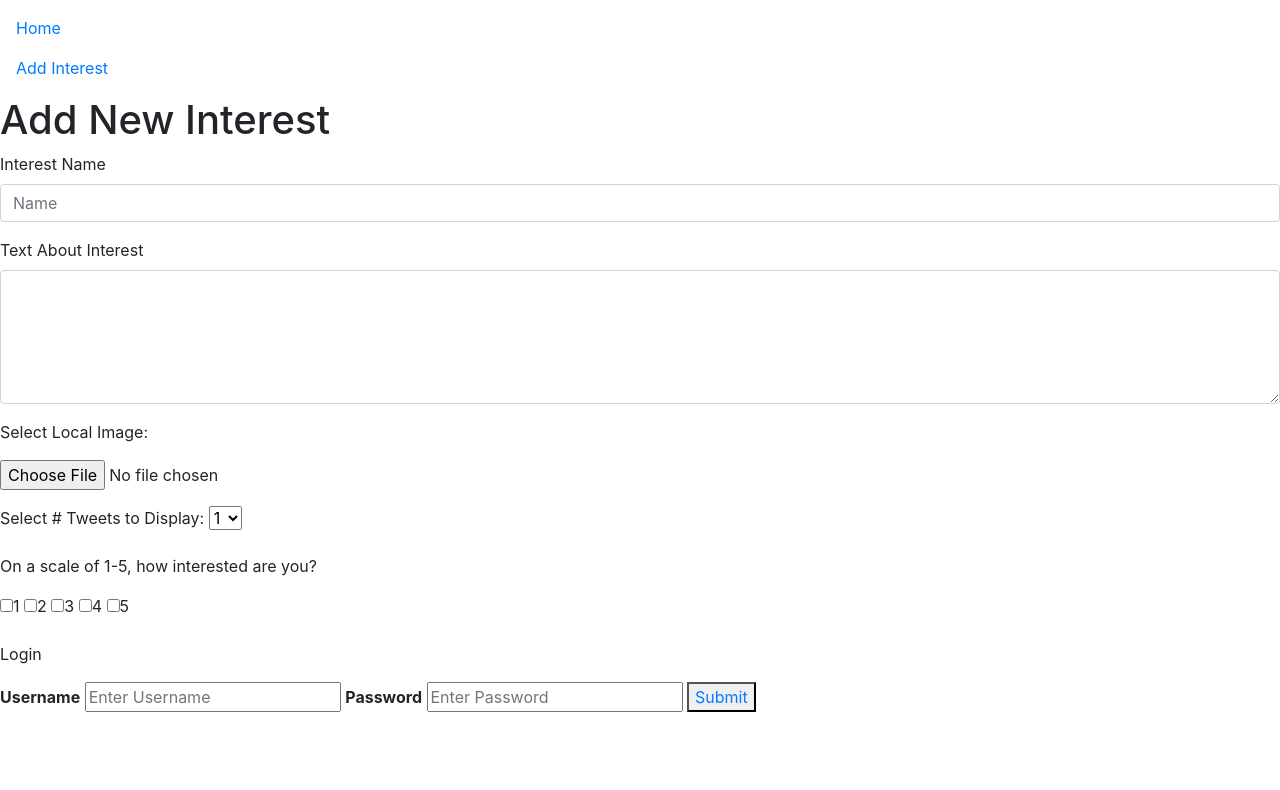
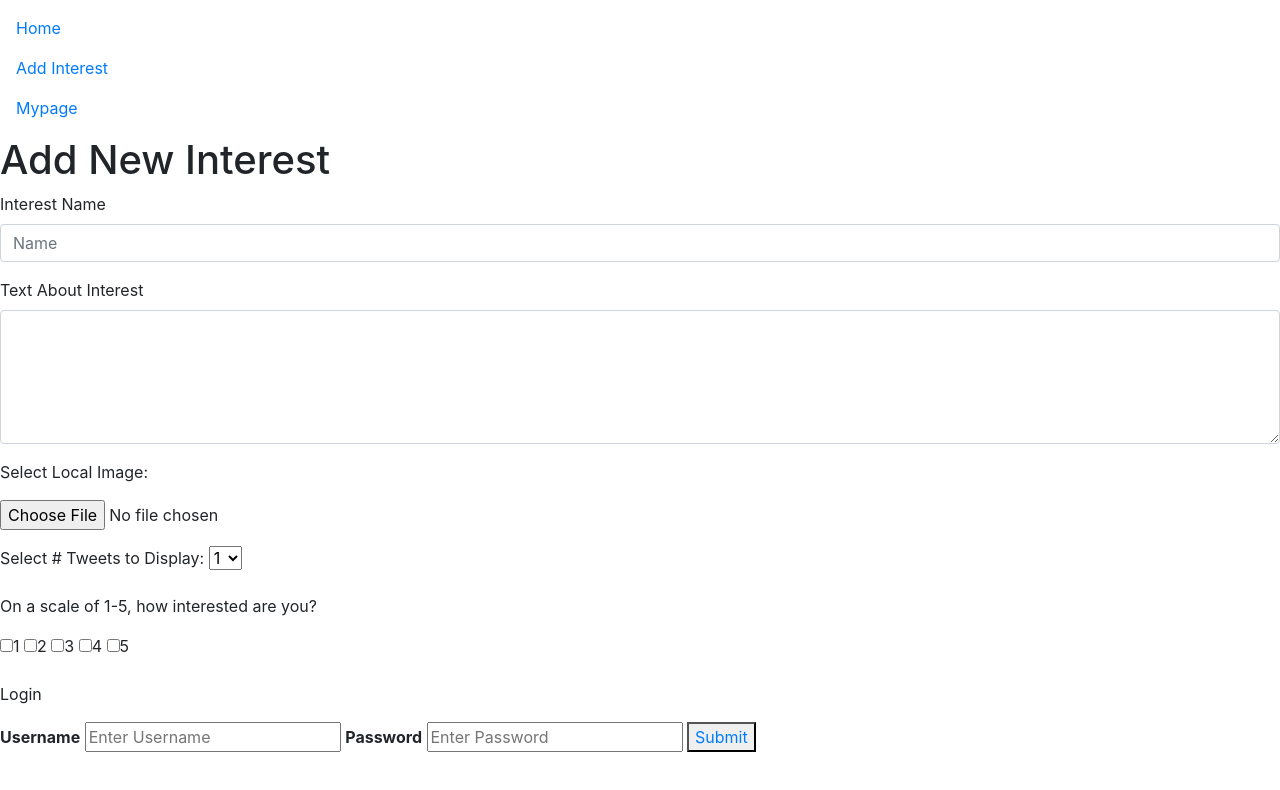
Before and after one commit to mason-ferrell/mason-ferrell.github.io, a plain HTML site: page form.html in a window 1280 px wide. Drawn offline with nearby package versions, Linux system fonts and the light colour scheme.

Commit message:
Update form.html

```diff
--- a/form.html
+++ b/form.html
@@ -12,6 +12,7 @@
           <ul class="nav navbar-nav">
             <li><a class="nav-link" href="mypage_bootstrap.html">Home</a></li>
             <li><a class="nav-link" href="form.html">Add Interest</a></li>
+            <li><a class="nav-link" href="mypage.html">Mypage</a></li>
           </ul>
         </nav>
       	<h1>Add New Interest</h1>
```
